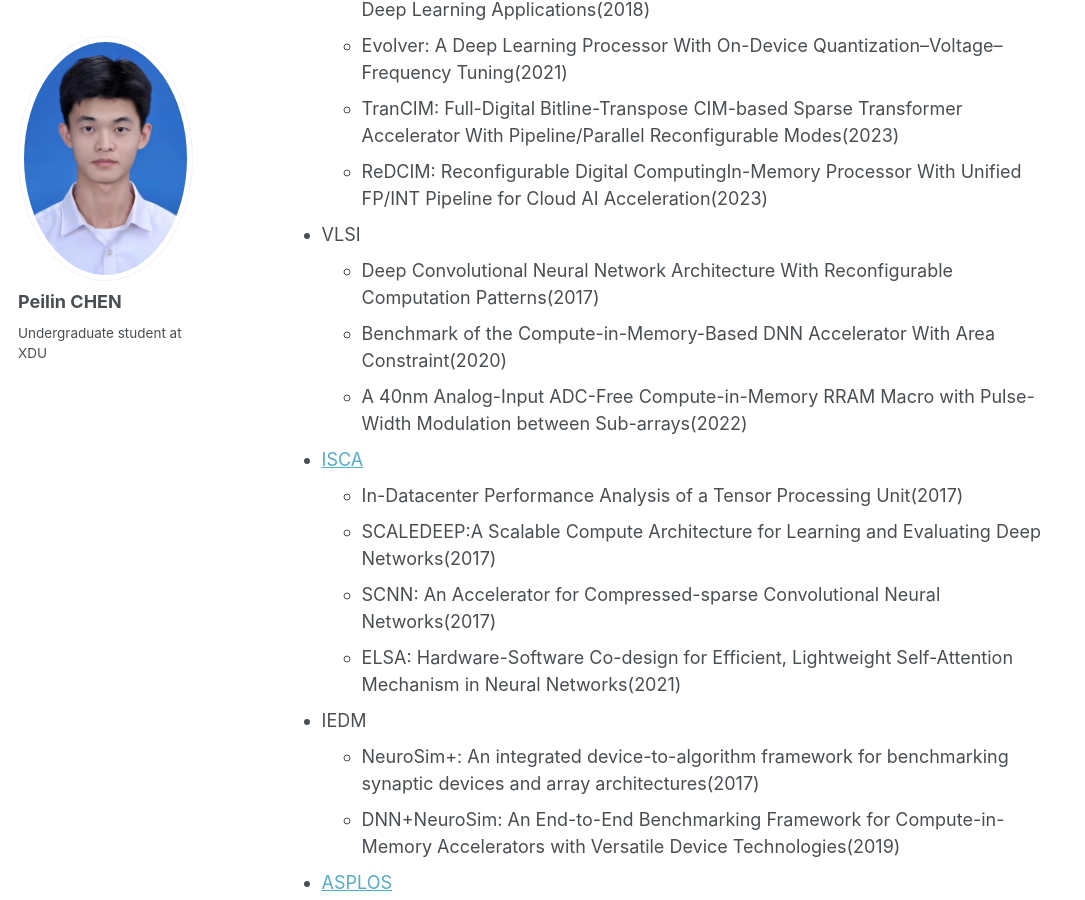
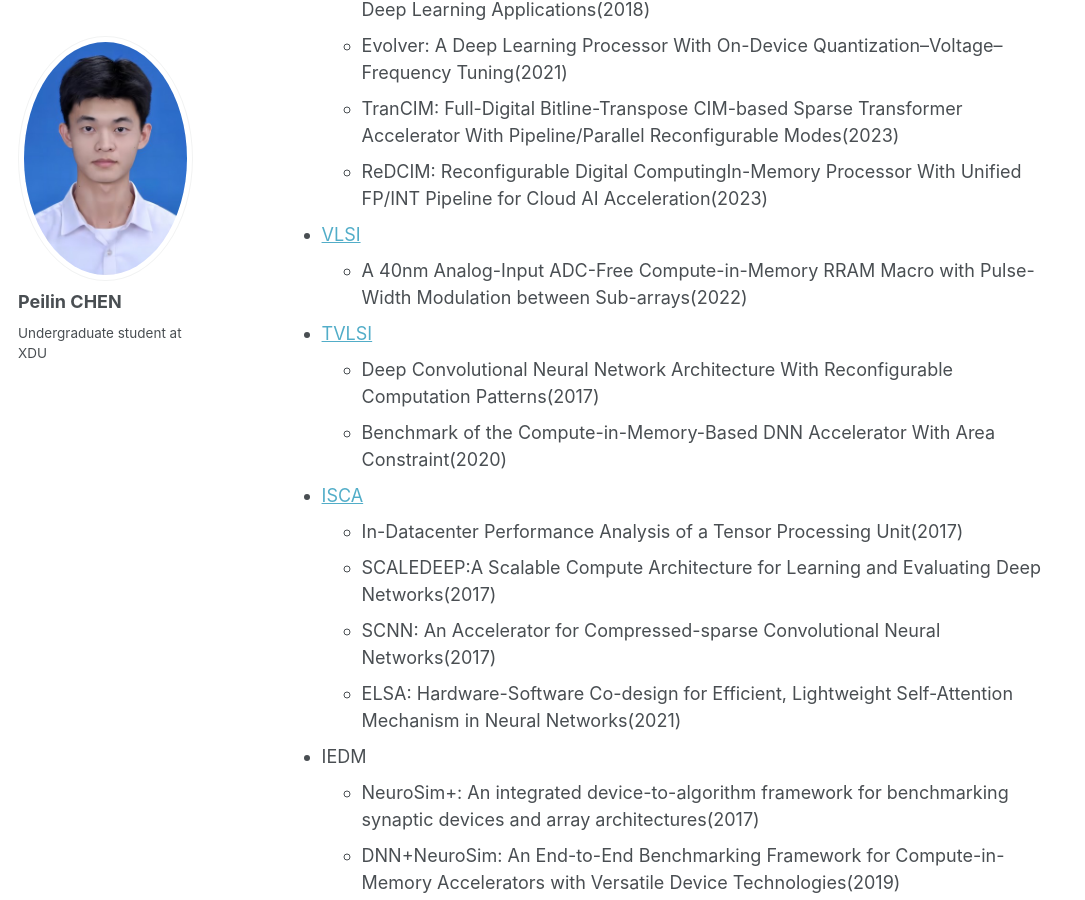
Before and after one commit to peilin-chen/peilin-chen.github.io, a Jekyll site: the page built from _pages/reading list.md, in a window 1280 px wide and 900 px high, scrolled down 1193 px. Shown: the whole window, without its empty margins (0-1085 px from the left). Built offline with Jekyll 4.4.1, drawn with Linux system fonts in a browser that asks for light colours; part of the change alters nothing that is shown.

Commit message:
Update reading list.md

```diff
--- a/_pages/reading list.md
+++ b/_pages/reading list.md
@@ -26,10 +26,11 @@ author_profile: true
   - Evolver: A Deep Learning Processor With On-Device Quantization–Voltage–Frequency Tuning(2021)
   - TranCIM: Full-Digital Bitline-Transpose CIM-based Sparse Transformer Accelerator With Pipeline/Parallel Reconfigurable Modes(2023)
   - ReDCIM: Reconfigurable Digital ComputingIn-Memory Processor With Unified FP/INT Pipeline for Cloud AI Acceleration(2023)
-* VLSI
+* [VLSI](https://dblp.org/db/conf/vlsic/index.html)
+  - A 40nm Analog-Input ADC-Free Compute-in-Memory RRAM Macro with Pulse-Width Modulation between Sub-arrays(2022)
+* [TVLSI](https://dblp.org/db/journals/tvlsi/index.html)
   - Deep Convolutional Neural Network Architecture With Reconfigurable Computation Patterns(2017)
   - Benchmark of the Compute-in-Memory-Based DNN Accelerator With Area Constraint(2020)
-  - A 40nm Analog-Input ADC-Free Compute-in-Memory RRAM Macro with Pulse-Width Modulation between Sub-arrays(2022)
 * [ISCA](https://dblp.org/db/conf/isca/index.html)
   - In-Datacenter Performance Analysis of a Tensor Processing Unit(2017)
   - SCALEDEEP:A Scalable Compute Architecture for Learning and Evaluating Deep Networks(2017)
@@ -43,20 +44,20 @@ author_profile: true
 * [DAC](https://dblp.org/db/conf/dac/index.html)
   - PIMCOMP: A Universal Compilation Framework for Crossbar-based PIM DNN Accelerators(2023)
   - AutoDCIM: An Automated Digital CIM Compiler(2023)
-* HPCA
+* [HPCA](https://dblp.org/db/conf/hpca/index.html)
   - A3: Accelerating Attention Mechanisms in Neural Networks with Approximation(2020)
-* TCAS-I
+* [TCAS-I](https://dblp.org/db/journals/tcasI/index.html)
   - ENNA: An Efficient Neural Network Accelerator Design Based on ADC-Free Compute-In-Memory Subarrays(2023)
 * [ICCAD](https://dblp.org/db/conf/iccad/index.html)
   - Scaling the "memory wall"(2012)
   - ReTransformer: ReRAM-based processing-in-memory architecture for transformer acceleration(2020)
-* DATE
+* [DATE](https://dblp.org/db/conf/date/index.html)
   - A Runtime Reconfigurable Design of Compute-in-Memory based Hardware Accelerator(2021)
-* ISCAS
+* [ISCAS](https://dblp.org/db/conf/iscas/index.html)
   - Optimizing Weight Mapping and Data Flow for Convolutional Neural Networks on RRAM Based Processing-In-Memory Architecture(2019)
-* TCAD
+* [TCAD](https://dblp.org/db/journals/tcad/index.html)
   - ESSENCE: Exploiting Structured Stochastic Gradient Pruning for Endurance-Aware ReRAM-Based In-Memory Training Systems(2023)
-* MWSCAS
+* [MWSCAS](https://dblp.org/db/conf/mwscas/index.html)
   - 8T XNOR-SRAM based Parallel Compute-in-Memory for Deep Neural Network Accelerator(2020)
 * Others
   - DRAMSim2: A Cycle Accurate Memory System Simulator(2011)
```
